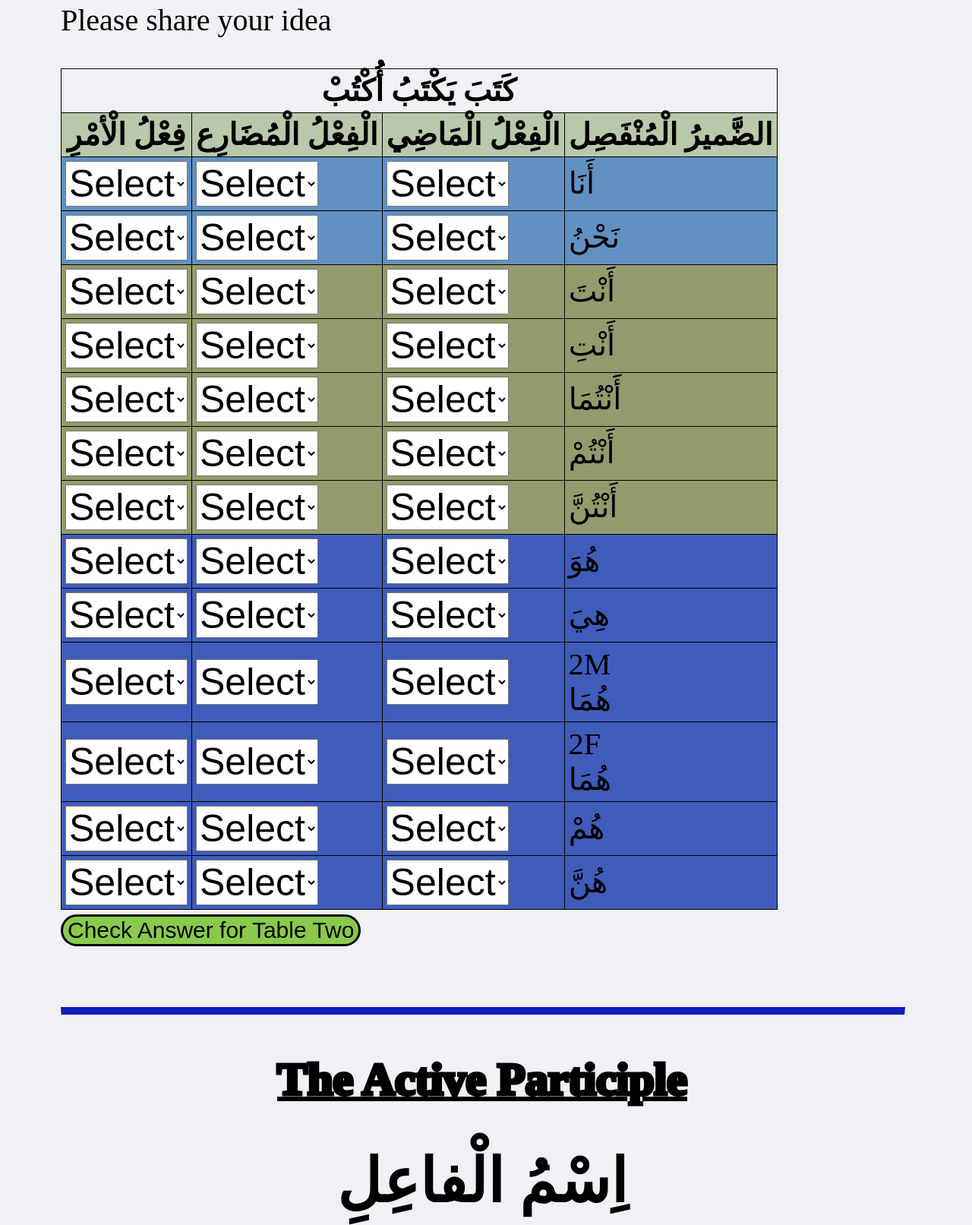
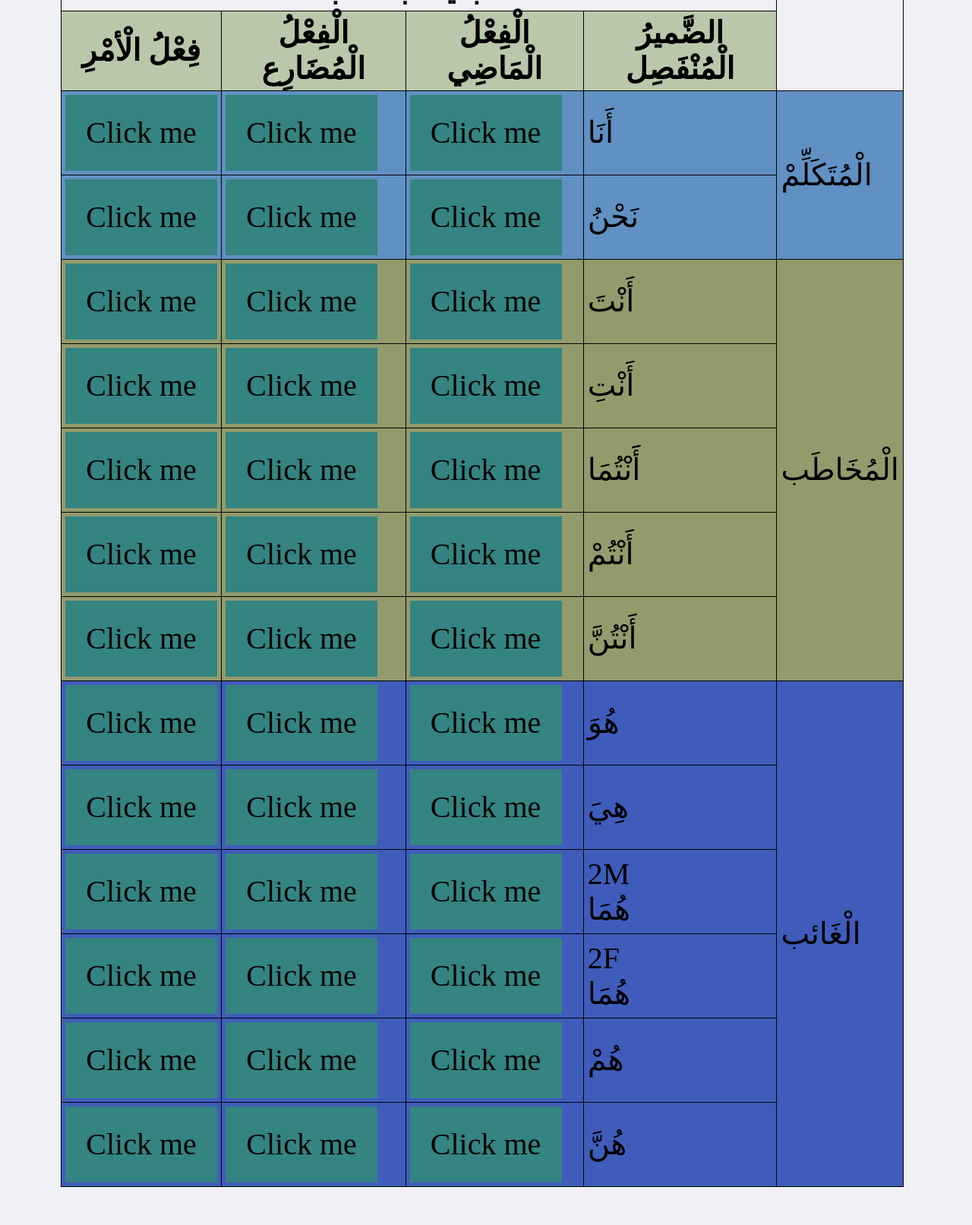
Before and after one commit to ibrahimendire/learn, a plain HTML site: page index.html in a window 1280 px wide. Shown: the part 2075-3688 px from the top of the page at 76% size. Drawn offline with Linux system fonts and the light colour scheme.

Commit message:
complete table two

```diff
--- a/index.html
+++ b/index.html
@@ -546,8 +546,7 @@
   <!-- second word the whole an other table -->
   <!--===============================================================================================-->
   <h2> Table Two:</h2>
-  <p> إِنْ شَاءَ ٱللّٰهُ   ,I will finish table two and add more table for past and present tense</p>
-  <p> Please share your idea</p>
+  <p> Guess and click to check your answers in the following Table</p>
   <table>
     <!--header-->
     <tr>
@@ -566,29 +565,29 @@
       </td>
       <!--for command-->
       <td>
-        <select data-correct="--">
-          <option value="select">Select</option>
+        <div class="flash-card" onclick="flipCard(this)">
+          <div class="card-front">Click me</div>
+          <div class="card-back">---</div>
+        </div>
 
-          <option value="--">--</option>
-        </select>
       </td>
       <!--for present-->
       <td>
-        <select data-correct="">
-          <option value="select">Select</option>
-          <option value="--">--</option>
-        </select>
+        <div class="flash-card" onclick="flipCard(this)">
+          <div class="card-front">Click me</div>
+          <div class="card-back">أَكْتُبُ</div>
+        </div>
       </td>
       <!-- for past-->
       <td>
-        <select data-correct="">
-          <option value="select">Select</option>
-          <option value="--">--</option>
-        </select>
+        <div class="flash-card" onclick="flipCard(this)">
+          <div class="card-front">Click me</div>
+          <div class="card-back">كَتَبْتُ</div>
+        </div>
       </td>
 
       <td>أَنَا</td>
-
+      <td rowspan="2">الْمُتَكَلِّمْ</td>
     </tr>
     <!--we -->
 
@@ -596,54 +595,58 @@
 
       <!--for command-->
       <td>
-        <select data-correct="--">
-          <option value="select">Select</option>
-
-        </select>
+        <div class="flash-card" onclick="flipCard(this)">
+          <div class="card-front">Click me</div>
+          <div class="card-back">---</div>
+        </div>
       </td>
 
       <!--for present-->
       <td>
-        <select data-correct="نَشْرَبُ">
-          <option value="select">Select</option>
-
-        </select>
+        <div class="flash-card" onclick="flipCard(this)">
+          <div class="card-front">Click me</div>
+          <div class="card-back">نَكْتُبُ</div>
+        </div>
       </td>
       <!-- for past-->
       <td>
-        <select data-correct="">
-          <option value="select">Select</option>
-
-        </select>
+        <div class="flash-card" onclick="flipCard(this)">
+          <div class="card-front">Click me</div>
+          <div class="card-back">كَتَبْنَا</div>
+        </div>
       </td>
       <td>نَحْنُ</td>
     </tr>
+    <!-- ********************************************************************************************* -->
+
+
     <!--you mascular-->
     <tr>
 
       <!--for command-->
       <td>
-        <select data-correct="">
-          <option value="select">Select</option>
-
-        </select>
+        <div class="flash-card" onclick="flipCard(this)">
+          <div class="card-front">Click me</div>
+          <div class="card-back">أُكْتُبْ</div>
+        </div>
       </td>
 
       <!--for present-->
       <td>
-        <select data-correct="">
-          <option value="select">Select</option>
-
-        </select>
+        <div class="flash-card" onclick="flipCard(this)">
+          <div class="card-front">Click me</div>
+          <div class="card-back">تَكْتُبُ</div>
+        </div>
       </td>
       <!-- for past-->
       <td>
-        <select data-correct="">
-          <option value="select">Select</option>
-          <option value=""></option>
-        </select>
+        <div class="flash-card" onclick="flipCard(this)">
+          <div class="card-front">Click me</div>
+          <div class="card-back">كَتَبْتَ</div>
+        </div>
       </td>
       <td>أَنْتَ</td>
+      <td rowspan="5">الْمُخَاطَب</td>
     </tr>
     <!--**************************************************************************************************-->
     <!--you F-->
@@ -651,25 +654,25 @@
 
       <!--for command-->
       <td>
-        <select data-correct="">
-          <option value="select">Select</option>
-
-        </select>
+        <div class="flash-card" onclick="flipCard(this)">
+          <div class="card-front">Click me</div>
+          <div class="card-back">أُكْتُبِي</div>
+        </div>
       </td>
 
       <!--for present-->
       <td>
-        <select data-correct="">
-          <option value="select">Select</option>
-
-        </select>
+        <div class="flash-card" onclick="flipCard(this)">
+          <div class="card-front">Click me</div>
+          <div class="card-back">تَكْتُبِينَ</div>
+        </div>
       </td>
       <!-- for past-->
       <td>
-        <select data-correct="">
-          <option value="select">Select</option>
-          <option value=""></option>
-        </select>
+        <div class="flash-card" onclick="flipCard(this)">
+          <div class="card-front">Click me</div>
+          <div class="card-back">كَتَبْتِ</div>
+        </div>
       </td>
       <td>أَنْتِ</td>
     </tr>
@@ -679,25 +682,25 @@
 
       <!--for command-->
       <td>
-        <select data-correct="">
-          <option value="select">Select</option>
-
-        </select>
+        <div class="flash-card" onclick="flipCard(this)">
+          <div class="card-front">Click me</div>
+          <div class="card-back">أُكْتُبَا</div>
+        </div>
       </td>
 
       <!--for present-->
       <td>
-        <select data-correct="">
-          <option value="select">Select</option>
-
-        </select>
+        <div class="flash-card" onclick="flipCard(this)">
+          <div class="card-front">Click me</div>
+          <div class="card-back">تَكْتُبَانِ</div>
+        </div>
       </td>
       <!-- for past-->
       <td>
-        <select data-correct="">
-          <option value="select">Select</option>
-          <option value=""></option>
-        </select>
+        <div class="flash-card" onclick="flipCard(this)">
+          <div class="card-front">Click me</div>
+          <div class="card-back">كَتَبْتُمَا</div>
+        </div>
       </td>
       <td>أََنْتُمَا</td>
     </tr>
@@ -707,25 +710,25 @@
 
       <!--for command-->
       <td>
-        <select data-correct="">
-          <option value="select">Select</option>
-
-        </select>
+        <div class="flash-card" onclick="flipCard(this)">
+          <div class="card-front">Click me</div>
+          <div class="card-back">أُكْتُبُوا</div>
+        </div>
       </td>
 
       <!--for present-->
       <td>
-        <select data-correct="">
-          <option value="select">Select</option>
-
-        </select>
+        <div class="flash-card" onclick="flipCard(this)">
+          <div class="card-front">Click me</div>
+          <div class="card-back">تَكْتُبُونَ</div>
+        </div>
       </td>
       <!-- for past-->
       <td>
-        <select data-correct="">
-          <option value="select">Select</option>
-          <option value=""></option>
-        </select>
+        <div class="flash-card" onclick="flipCard(this)">
+          <div class="card-front">Click me</div>
+          <div class="card-back">كَتَبْتُمْ</div>
+        </div>
       </td>
       <td>أَنْتُمْ</td>
     </tr>
@@ -735,25 +738,25 @@
 
       <!--for command-->
       <td>
-        <select data-correct="">
-          <option value="select">Select</option>
-
-        </select>
+        <div class="flash-card" onclick="flipCard(this)">
+          <div class="card-front">Click me</div>
+          <div class="card-back">أُكْتُبْنَ</div>
+        </div>
       </td>
 
       <!--for present-->
       <td>
-        <select data-correct="">
-          <option value="select">Select</option>
-
-        </select>
+        <div class="flash-card" onclick="flipCard(this)">
+          <div class="card-front">Click me</div>
+          <div class="card-back">تَكْتُبْنَ</div>
+        </div>
       </td>
       <!-- for past-->
       <td>
-        <select data-correct="">
-          <option value="select">Select</option>
-          <option value=""></option>
-        </select>
+        <div class="flash-card" onclick="flipCard(this)">
+          <div class="card-front">Click me</div>
+          <div class="card-back">كَتَبْتُنَّ</div>
+        </div>
       </td>
       <td>أَنْتُنَّ</td>
     </tr>
@@ -764,27 +767,28 @@
 
       <!--for command-->
       <td>
-        <select data-correct="">
-          <option value="select">Select</option>
-
-        </select>
+      <div class="flash-card" onclick="flipCard(this)">
+        <div class="card-front">Click me</div>
+        <div class="card-back">---</div>
+      </div>
       </td>
 
       <!--for present-->
       <td>
-        <select data-correct="">
-          <option value="select">Select</option>
-
-        </select>
+        <div class="flash-card" onclick="flipCard(this)">
+          <div class="card-front">Click me</div>
+          <div class="card-back">يَكْتُبُ</div>
+        </div>
       </td>
       <!-- for past-->
       <td>
-        <select data-correct="">
-          <option value="select">Select</option>
-          <option value=""></option>
-        </select>
+        <div class="flash-card" onclick="flipCard(this)">
+          <div class="card-front">Click me</div>
+          <div class="card-back">كَتَبَ</div>
+        </div>
       </td>
       <td>هُوَ</td>
+      <td rowspan="6">الْغَائب</td>
     </tr>
     <!--**************************************************************************************************-->
     <!--She-->
@@ -792,27 +796,28 @@
 
       <!--for command-->
       <td>
-        <select data-correct="">
-          <option value="select">Select</option>
-
-        </select>
+        <div class="flash-card" onclick="flipCard(this)">
+          <div class="card-front">Click me</div>
+          <div class="card-back">---</div>
+        </div>
       </td>
 
       <!--for present-->
       <td>
-        <select data-correct="">
-          <option value="select">Select</option>
-
-        </select>
+        <div class="flash-card" onclick="flipCard(this)">
+          <div class="card-front">Click me</div>
+          <div class="card-back">تَكْتُبُ</div>
+        </div>
       </td>
       <!-- for past-->
       <td>
-        <select data-correct="">
-          <option value="select">Select</option>
-          <option value=""></option>
-        </select>
+        <div class="flash-card" onclick="flipCard(this)">
+          <div class="card-front">Click me</div>
+          <div class="card-back">كَتَبَتْ</div>
+        </div>
       </td>
       <td>هِيَ</td>
+
     </tr>
     <!--**************************************************************************************************-->
     <!--they 2M-->
@@ -820,25 +825,25 @@
 
       <!--for command-->
       <td>
-        <select data-correct="">
-          <option value="select">Select</option>
-
-        </select>
+        <div class="flash-card" onclick="flipCard(this)">
+          <div class="card-front">Click me</div>
+          <div class="card-back">---</div>
+        </div>
       </td>
 
       <!--for present-->
       <td>
-        <select data-correct="">
-          <option value="select">Select</option>
-
-        </select>
+        <div class="flash-card" onclick="flipCard(this)">
+          <div class="card-front">Click me</div>
+          <div class="card-back">يَكْتُبَانِ</div>
+        </div>
       </td>
       <!-- for past-->
       <td>
-        <select data-correct="">
-          <option value="select">Select</option>
-          <option value=""></option>
-        </select>
+        <div class="flash-card" onclick="flipCard(this)">
+          <div class="card-front">Click me</div>
+          <div class="card-back">كَتَبَا</div>
+        </div>
       </td>
       <td>
         2M<br />
@@ -851,25 +856,25 @@
 
       <!--for command-->
       <td>
-        <select data-correct="">
-          <option value="select">Select</option>
-
-        </select>
+        <div class="flash-card" onclick="flipCard(this)">
+          <div class="card-front">Click me</div>
+          <div class="card-back">---</div>
+        </div>
       </td>
 
       <!--for present-->
       <td>
-        <select data-correct="">
-          <option value="select">Select</option>
-
-        </select>
+        <div class="flash-card" onclick="flipCard(this)">
+          <div class="card-front">Click me</div>
+          <div class="card-back">تَكْتُبَانِ</div>
+        </div>
       </td>
       <!-- for past-->
       <td>
-        <select data-correct="">
-          <option value="select">Select</option>
-          <option value=""></option>
-        </select>
+        <div class="flash-card" onclick="flipCard(this)">
+          <div class="card-front">Click me</div>
+          <div class="card-back">كَتَبَتَا</div>
+        </div>
       </td>
       <td>
         2F<br />
@@ -882,25 +887,25 @@
 
       <!--for command-->
       <td>
-        <select data-correct="">
-          <option value="select">Select</option>
-
-        </select>
+        <div class="flash-card" onclick="flipCard(this)">
+          <div class="card-front">Click me</div>
+          <div class="card-back">---</div>
+        </div>
       </td>
 
       <!--for present-->
       <td>
-        <select data-correct="">
-          <option value="select">Select</option>
-
-        </select>
+        <div class="flash-card" onclick="flipCard(this)">
+          <div class="card-front">Click me</div>
+          <div class="card-back">يَكْتُبُونَ</div>
+        </div>
       </td>
       <!-- for past-->
       <td>
-        <select data-correct="">
-          <option value="select">Select</option>
-          <option value=""></option>
-        </select>
+        <div class="flash-card" onclick="flipCard(this)">
+          <div class="card-front">Click me</div>
+          <div class="card-back">كَتَبُوا</div>
+        </div>
       </td>
       <td>هُمْ</td>
     </tr>
@@ -910,33 +915,33 @@
 
       <!--for command-->
       <td>
-        <select data-correct="">
-          <option value="select">Select</option>
-
-        </select>
+        <div class="flash-card" onclick="flipCard(this)">
+          <div class="card-front">Click me</div>
+          <div class="card-back">---</div>
+        </div>
       </td>
 
       <!--for present-->
       <td>
-        <select data-correct="">
-          <option value="select">Select</option>
-
-        </select>
+        <div class="flash-card" onclick="flipCard(this)">
+          <div class="card-front">Click me</div>
+          <div class="card-back">يَكْتُبْنَ</div>
+        </div>
       </td>
       <!-- for past-->
       <td>
-        <select data-correct="">
-          <option value="select">Select</option>
-          <option value=""></option>
-        </select>
+        <div class="flash-card" onclick="flipCard(this)">
+          <div class="card-front">Click me</div>
+          <div class="card-back">كَتَبْنَ</div>
+        </div>
       </td>
       <td>هُنَّ</td>
     </tr>
   </table>
 
-  <button class="checkButton">
+  <!-- <button class="checkButton">
     Check Answer for Table Two
-  </button>
+  </button> -->
   <br />
 
 
@@ -952,6 +957,8 @@
 <h1>اِسْمُ الْمَفْعولِ</h1>
 <h1> coming soon...</h1>
   <script>
+
+
     const checkButtons = document.querySelectorAll(".checkButton");
     checkButtons.forEach(function (button) {
       button.addEventListener("click", function () {
@@ -977,6 +984,12 @@
       });
     });
   </script>
+<!-- script for flash card button -->
+<script>
+  function flipCard(card) {
+    card.classList.toggle('flipped');
+  }
+</script>
 </body>
 <footer id="contact">
   &copy; <a href="">Ibrahim</a>
--- a/styles.css
+++ b/styles.css
@@ -86,3 +86,44 @@ tr:nth-child(2) {
         margin-top: 80px;
         width: 100%;
     }
+
+
+
+/* styles.css */
+
+.flash-card {
+  width: 200px;
+  height: 100px;
+  perspective: 1000px;
+}
+
+.card-front,
+.card-back {
+  width: 100%;
+  height: 100%;
+  display: flex;
+  justify-content: center;
+  align-items: center;
+  position: absolute;
+  backface-visibility: hidden;
+  transition: transform 0.5s;
+}
+
+.card-front {
+  background-color: #348481;
+}
+
+.card-back {
+  background-color: #1aeb0b;
+  color: rgb(0, 0, 0);
+  transform: rotateY(180deg);
+  font-size: 60px;
+}
+
+.flash-card.flipped .card-front {
+  transform: rotateY(180deg);
+}
+
+.flash-card.flipped .card-back {
+  transform: rotateY(0deg);
+}
```
